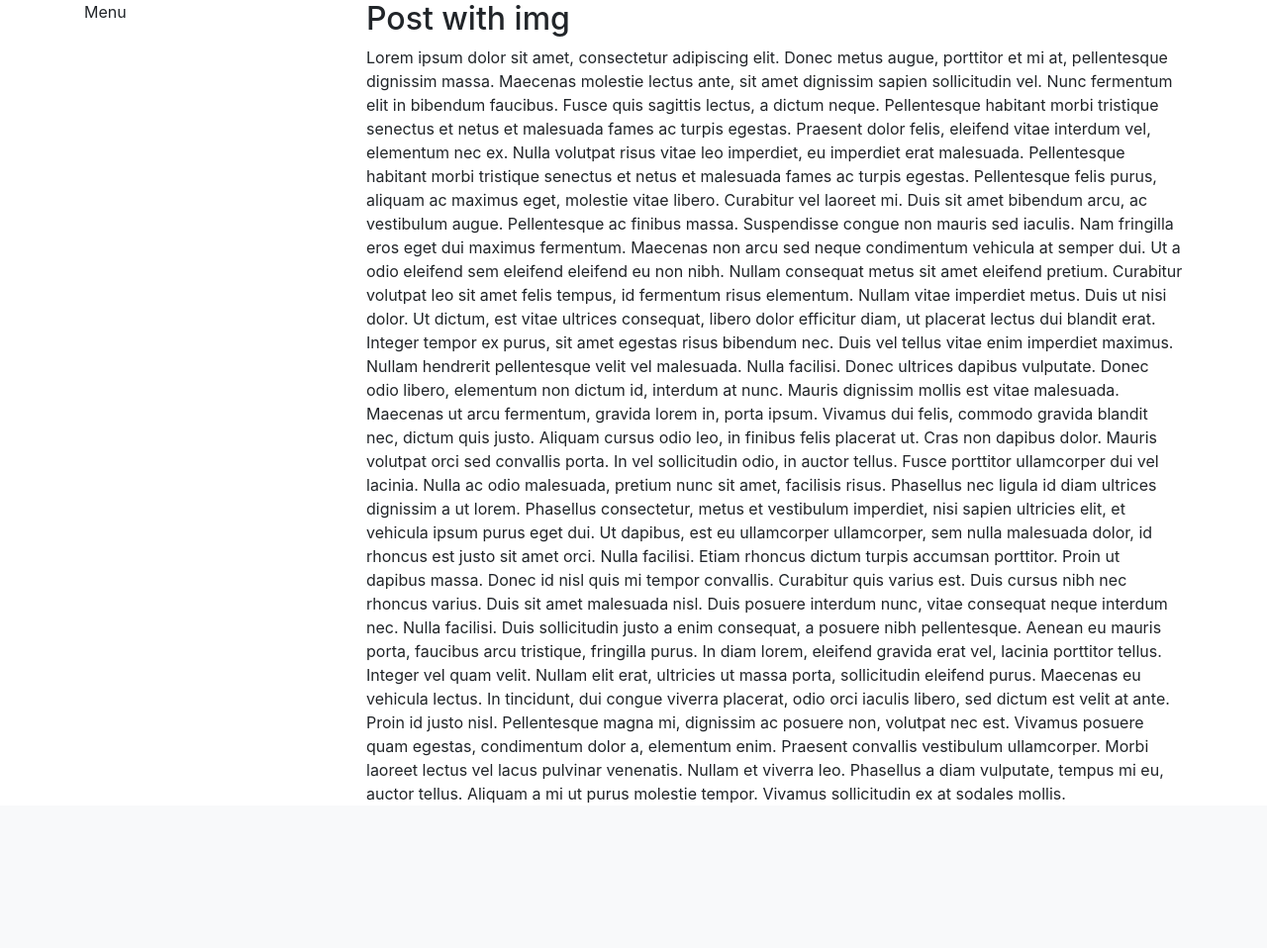
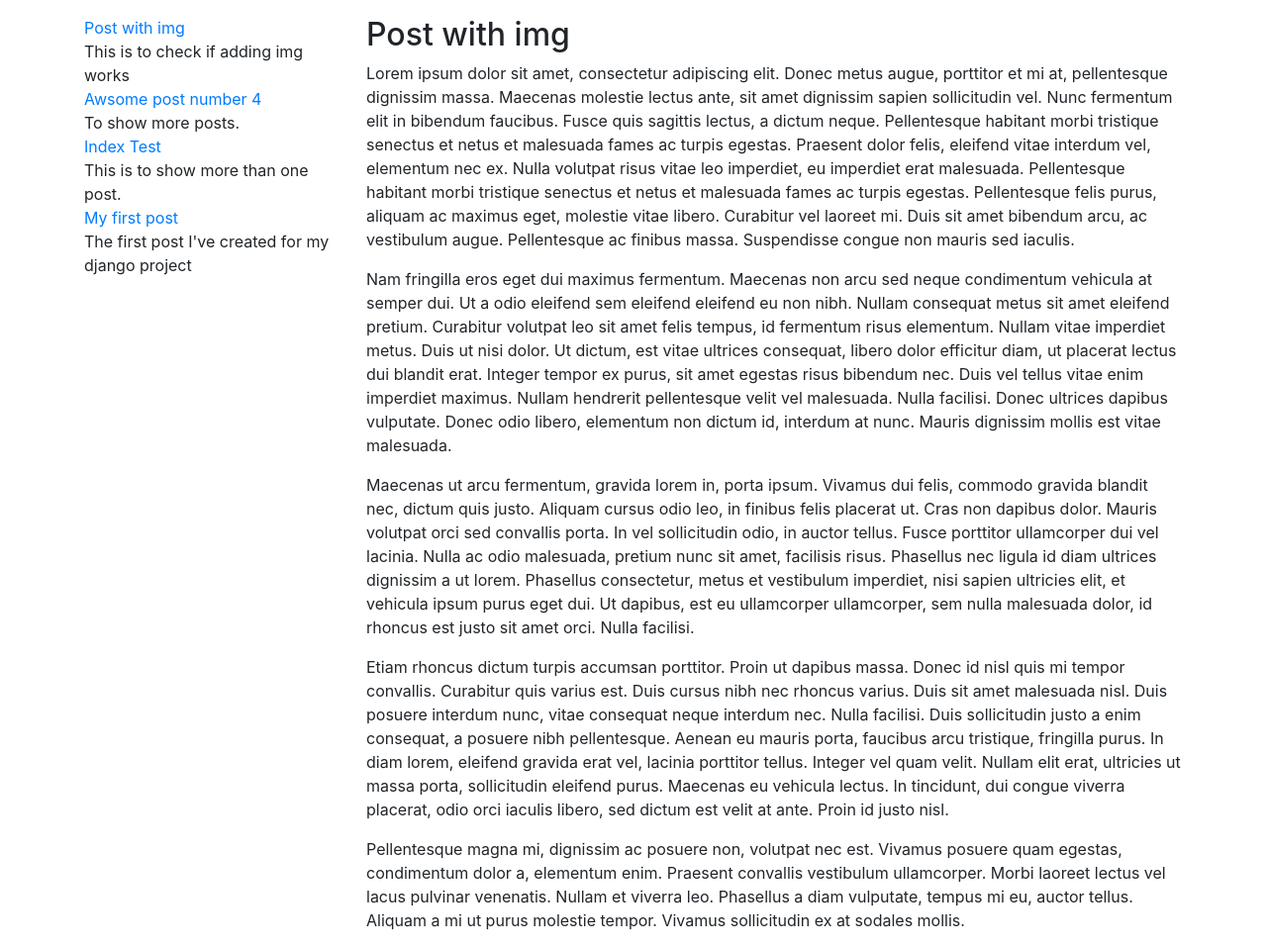
Before and after one commit to Moonika1991/django_project, a Django app: a page that uses mysite/blog/templates/base.html in a window 1280 px wide. Shown: the part 56-1014 px from the top of the page at 99% size. Before the commit the page ends 867 px from the top, so only its background shows below. Run offline with Django 3.2, Linux system fonts and the light colour scheme; data comes from the database, SQL or seed files in the repository; some libraries are stand-ins or nearby versions.

Commit message:
single-template added

```diff
--- a/mysite/blog/templates/base.html
+++ b/mysite/blog/templates/base.html
@@ -4,7 +4,7 @@
     {% load static %}
     <link rel="stylesheet" type="text/css" href="{% static 'css/style.css' %}" />
 
-    {% load bootstrap4  %}
+    {% load bootstrap4 %}
     {% bootstrap_css %}
     {% bootstrap_javascript %}
     <meta charset="utf-8">
--- a/mysite/blog/templates/post.html
+++ b/mysite/blog/templates/post.html
@@ -7,7 +7,7 @@
     <h2>{{ post.title }}</h2>
 
     <div>
-        {{ post.content }}
+        {{ post.content|linebreaks }}
     </div>
 
 {% endblock %}
--- a/mysite/blog/templates/single-template.html
+++ b/mysite/blog/templates/single-template.html
@@ -3,16 +3,15 @@
 {% block content %}
     <div class="container">
         <div class="row">
-             <div class="col-md-3">
-                <p>Menu</p>
-                {% for post in posts %}
+             <div class="col-md-3 mt-3">
+                 {% for post in posts %}
                     <div>
-                        <div><a href="/post/{{ post.slug }}" />{{ post.title }}</div>
+                        <div><a href="/post/{{ post.slug }}">{{ post.title }}</a></div>
                         <div>{{ post.summary }}</div>
                     </div>
-                {% endfor %}
+                 {% endfor %}
             </div>
-            <div class="col-md-9">
+            <div class="col-md-9 mt-3">
                 {% block entry %}{% endblock %}
             </div>
         </div>
--- a/mysite/blog/views.py
+++ b/mysite/blog/views.py
@@ -9,8 +9,10 @@ def index(request):
 
 def post(request, slug):
     print(slug)
+    posts = Post.objects.all()
     return render(request, 'post.html', {
-        'post': get_object_or_404(Post, slug=slug)
+        'post': get_object_or_404(Post, slug=slug),
+        'posts': posts
     })
 
 def about(request):
```
